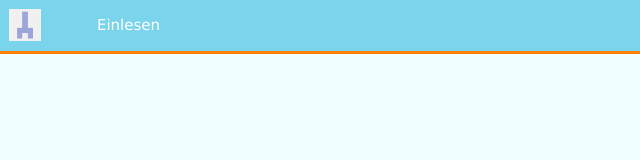
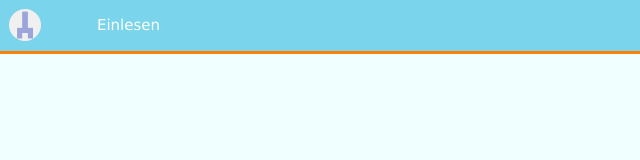
Before and after one commit to HRB-Tools/ijunify, a website: page index.html in a window 1280 px wide. Shown: the full height of the page, 0-640 px from the left. Drawn offline with Linux system fonts and the light colour scheme.

Commit message:
Update styles.css

```diff
--- a/styles.css
+++ b/styles.css
@@ -15,4 +15,4 @@ html {overflow-x: hidden}
     height: 32px;
     padding: 0 0;
     margin: 9px 0px -7px 9px;
-}
+} img { border-radius: 16px }
```
